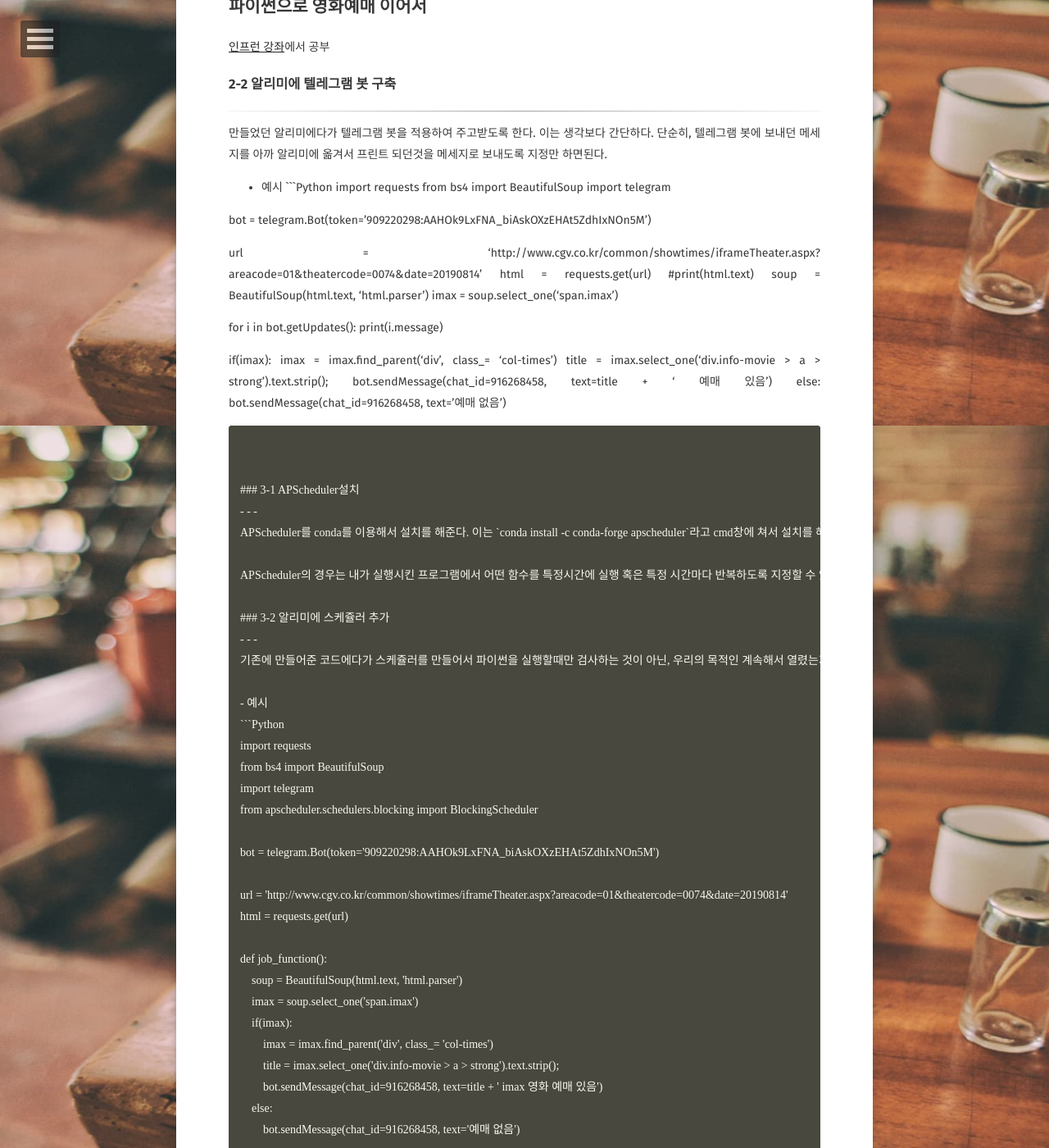
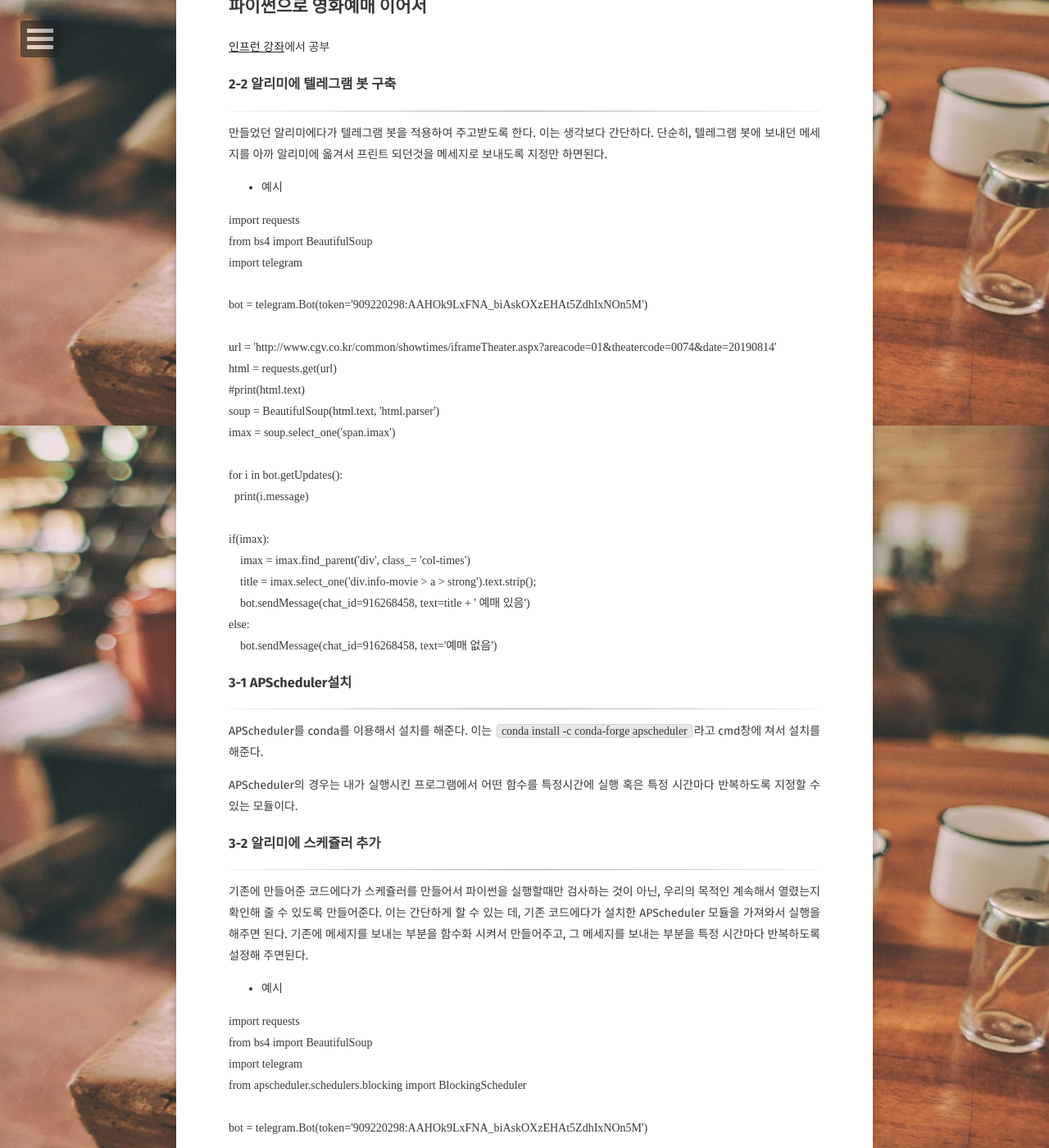
Before and after one commit to smilelife12/smilelife12.github.io, a Jekyll site: the page built from _posts/2019-08-16-WebCrawling2.md, in a window 1280 px wide and 1400 px high, scrolled down 381 px. Shown: the whole window at 82% size. Built offline with Jekyll 4.4.1, drawn with Linux system fonts in a browser that asks for light colours; some web fonts are replaced; some of the changed text lies outside the part shown.

Commit message:
Update 2019-08-16-WebCrawling2.md

````diff
--- a/_posts/2019-08-16-WebCrawling2.md
+++ b/_posts/2019-08-16-WebCrawling2.md
@@ -19,6 +19,7 @@ comments: false
 만들었던 알리미에다가 텔레그램 봇을 적용하여 주고받도록 한다. 이는 생각보다 간단하다. 단순히, 텔레그램 봇에 보내던 메세지를 아까 알리미에 옮겨서 프린트 되던것을 메세지로 보내도록 지정만 하면된다.
 
 - 예시
+
 ```Python
 import requests
 from bs4 import BeautifulSoup
@@ -55,6 +56,7 @@ APScheduler의 경우는 내가 실행시킨 프로그램에서 어떤 함수를
 기존에 만들어준 코드에다가 스케쥴러를 만들어서 파이썬을 실행할때만 검사하는 것이 아닌, 우리의 목적인 계속해서 열렸는지 확인해 줄 수 있도록 만들어준다. 이는 간단하게 할 수 있는 데, 기존 코드에다가 설치한 APScheduler 모듈을 가져와서 실행을 해주면 된다. 기존에 메세지를 보내는 부분을 함수화 시켜서 만들어주고, 그 메세지를 보내는 부분을 특정 시간마다 반복하도록 설정해 주면된다.
 
 - 예시
+
 ```Python
 import requests
 from bs4 import BeautifulSoup
@@ -80,11 +82,13 @@ sched = BlockingScheduler()
 sched.add_job(job_function,'interval', seconds=30)
 sched.start()
 ```
+
 ### 3-3 조건에 따라 스케쥴러 중단
 - - -
  최종적으로 예매가 오픈이 되면 더 이상 스케쥴러는 가동이 될 이유가 없다. 그러므로, 오픈이 되면 스케쥴러가 정지되도록 설정하고, 오픈이 안되었을 때도 메세지가 온다면, 계속해서 오기 때문에 이는 메세지를 보내지 않도록 설정해 놓는다.
 
  - 예시
+
  ```python
  import requests
 from bs4 import BeautifulSoup
@@ -115,9 +119,13 @@ sched.start()
 집에서 단순히 이 프로그램을 계속해서 켜놓는 것은 매우 힘든 일이다. 그렇기 때문에 서버를 생성하는게 좋은데 이는 AWS에서 제공하는 EC2서버를 이용해서 구축하는 것이 편리하다. AWS에서 ubuntu 서버를 열 예정인데, 윈도우에서는 ubuntu가 직접 지원이 안되므로 WSL을 설치하면 된다. 이는 마이크로 소프트 앱 스토어에서 받아도 되고, 다양한 방법이 있다. 이는 [마이크로 소프트 홈페이지](https://docs.microsoft.com/ko-kr/windows/wsl/install-win10)를 참고하여 설치하였다.
 - - -
 그리고 aws에서 페어키를 생성하고, 서버 인스턴스도 하나 생성해준다. 키파일을 저장한 값을 wsl로 옮겨야 하는데 이는 [aws 홈페이지 docs](https://docs.aws.amazon.com/ko_kr/AWSEC2/latest/UserGuide/WSL.html) 여기에 굉장히 친절하게 나와있다. Ubuntu 터미널 창에서 저장된 곳에서 복사할 곳을 지정하면 되는데
+
 ``cp /mnt/<Windows drive letter>/path/my-key-pair.pem ~/WSL-path/my-key-pair.pem ``
+
 이런 식으로 하면 키가 복사가 된다. 그리고 나서 이를 이용해서 인스턴스에 연결을 하는 방법은
+
 ``sudo ssh -i /path/my-key-pair.pem ubuntu@ec2-198-51-100-1.compute-1.amazonaws.com``
+
 를 이용하면 되는데 사용자의 아이디 같은 경우 만들어준 인스턴스에 따라 다르다고 생각하면 될거같고 \@뒤의 값은 본인이 생성한 인스턴스의 주소를 AWS에서 확인해서 그 값을 넣어주면 된다. 그러면 정상적으로 서버에 접속을 할 수 있다.
 
 - - -
@@ -125,7 +133,10 @@ sched.start()
 
 - - -
 실행 파일을 서버에 모두 옮겼으면 Python 환경도 구축을 해주고 실행을 하면되는데, 여기서 서버를 끄면 그대로 Python파일도 꺼지기 때문에, 이를 방지하기 위해
-`nohup python3 실행파일.py &` 를 이용해서 실행 파일이 그대로 진행되도록 설정해 준다. 그러면 내가 서버에서 접속을 끊더라도 백그라운드에서 계속해서 진행되기 때문에 이 값이 실행이 되기 때문에 예매가 오픈이 되면 그대로 메세지가 올 수 있게 설정이 된 것이다.
+
+``nohup python3 실행파일.py &``
+
+를 이용해서 실행 파일이 그대로 진행되도록 설정해 준다. 그러면 내가 서버에서 접속을 끊더라도 백그라운드에서 계속해서 진행되기 때문에 이 값이 실행이 되기 때문에 예매가 오픈이 되면 그대로 메세지가 올 수 있게 설정이 된 것이다.
 
 ## 마치며
 - - -
````
